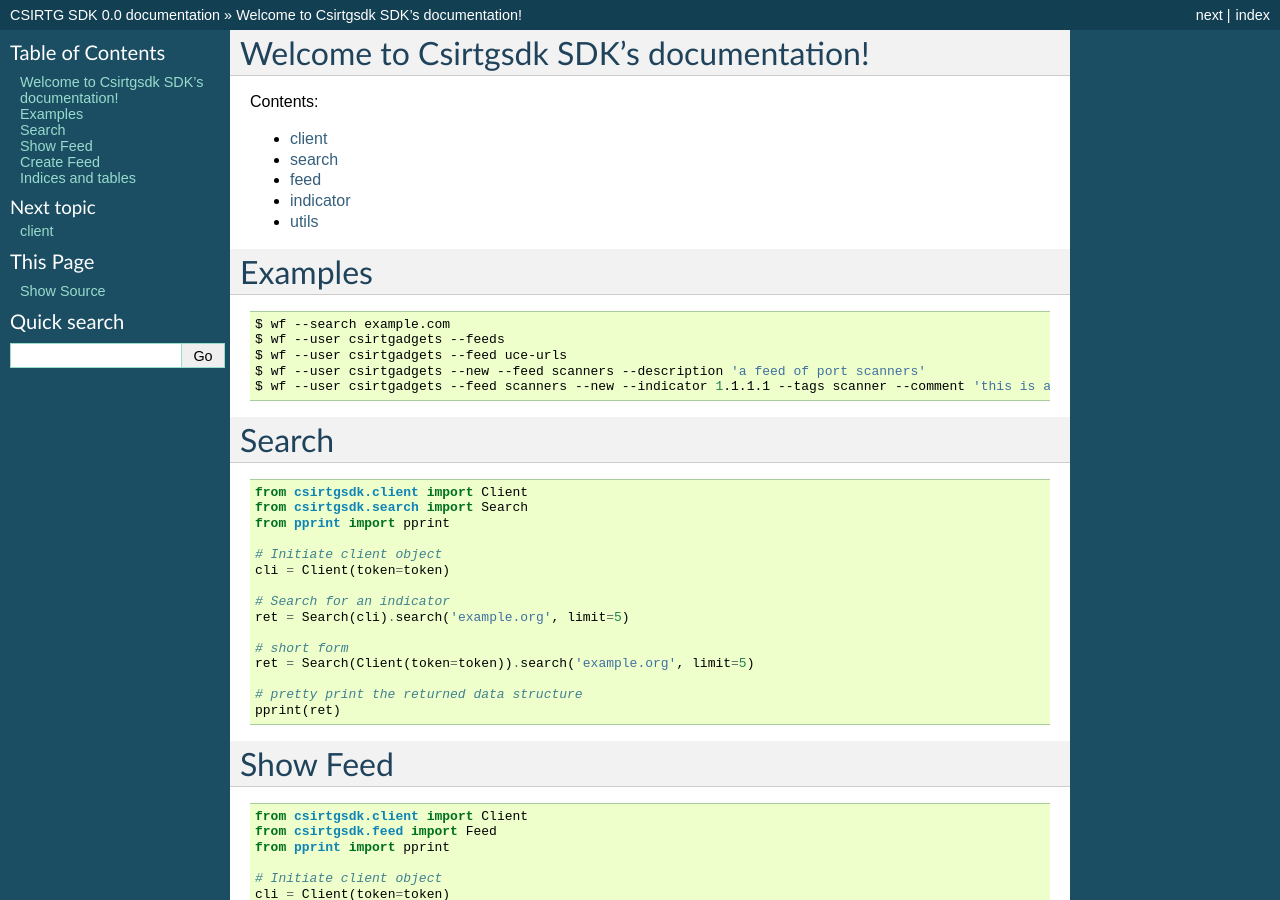
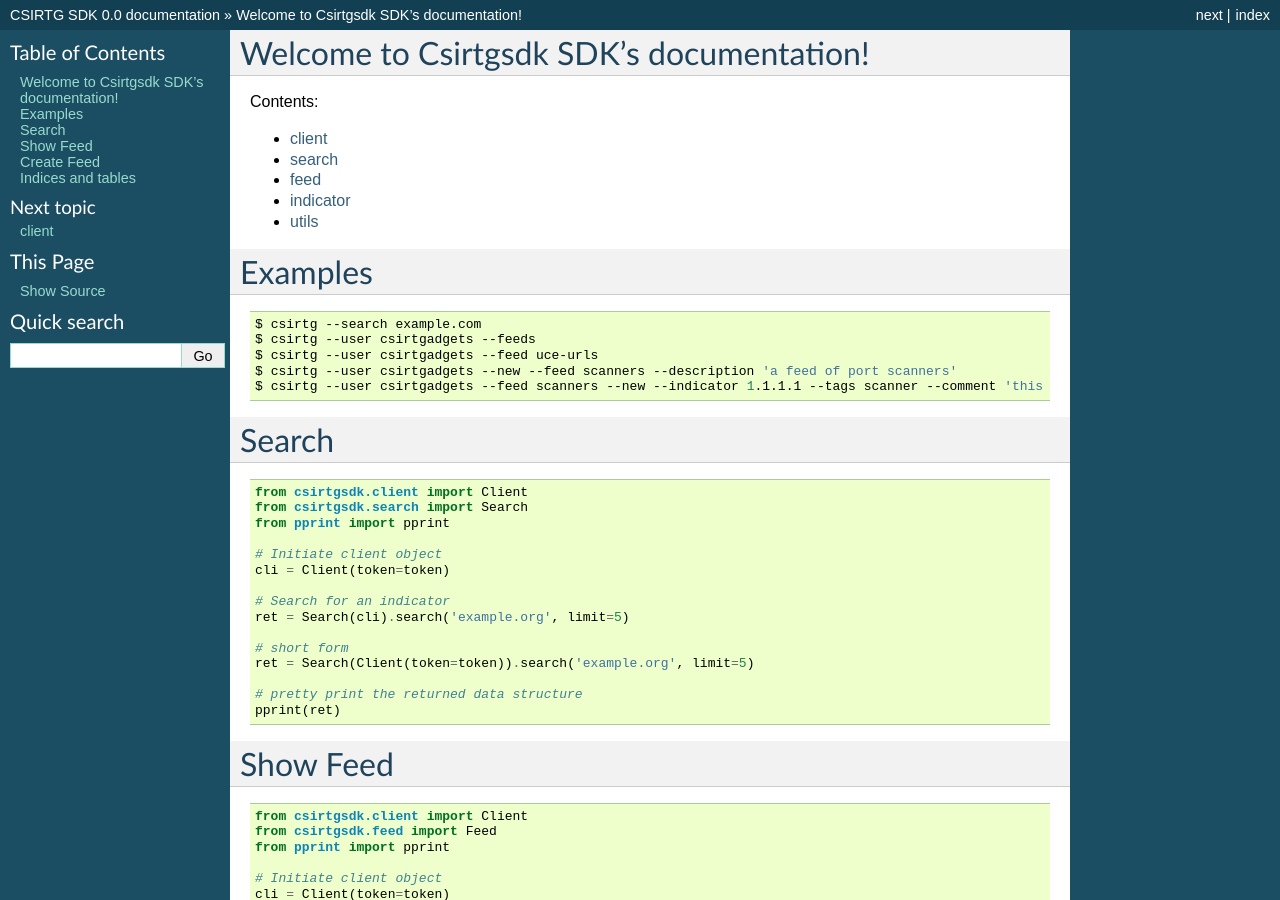
Before and after one commit to csirtgadgets/csirtgsdk-py-v1, a Sphinx documentation site: the page built from docs/index.rst, in a window 1280 px wide and 900 px high. Built offline with Sphinx 7.4.7, drawn with Linux system fonts in a browser that asks for light colours.

Commit message:
renaming wf to csirtg

```diff
--- a/docs/index.rst
+++ b/docs/index.rst
@@ -23,11 +23,11 @@ Examples
 
 .. code-block:: bash
 
-   $ wf --search example.com
-   $ wf --user csirtgadgets --feeds
-   $ wf --user csirtgadgets --feed uce-urls
-   $ wf --user csirtgadgets --new --feed scanners --description 'a feed of port scanners'
-   $ wf --user csirtgadgets --feed scanners --new --indicator 1.1.1.1 --tags scanner --comment 'this is a port scanner'
+   $ csirtg --search example.com
+   $ csirtg --user csirtgadgets --feeds
+   $ csirtg --user csirtgadgets --feed uce-urls
+   $ csirtg --user csirtgadgets --new --feed scanners --description 'a feed of port scanners'
+   $ csirtg --user csirtgadgets --feed scanners --new --indicator 1.1.1.1 --tags scanner --comment 'this is a port scanner'
 
 Search
 ======
```
